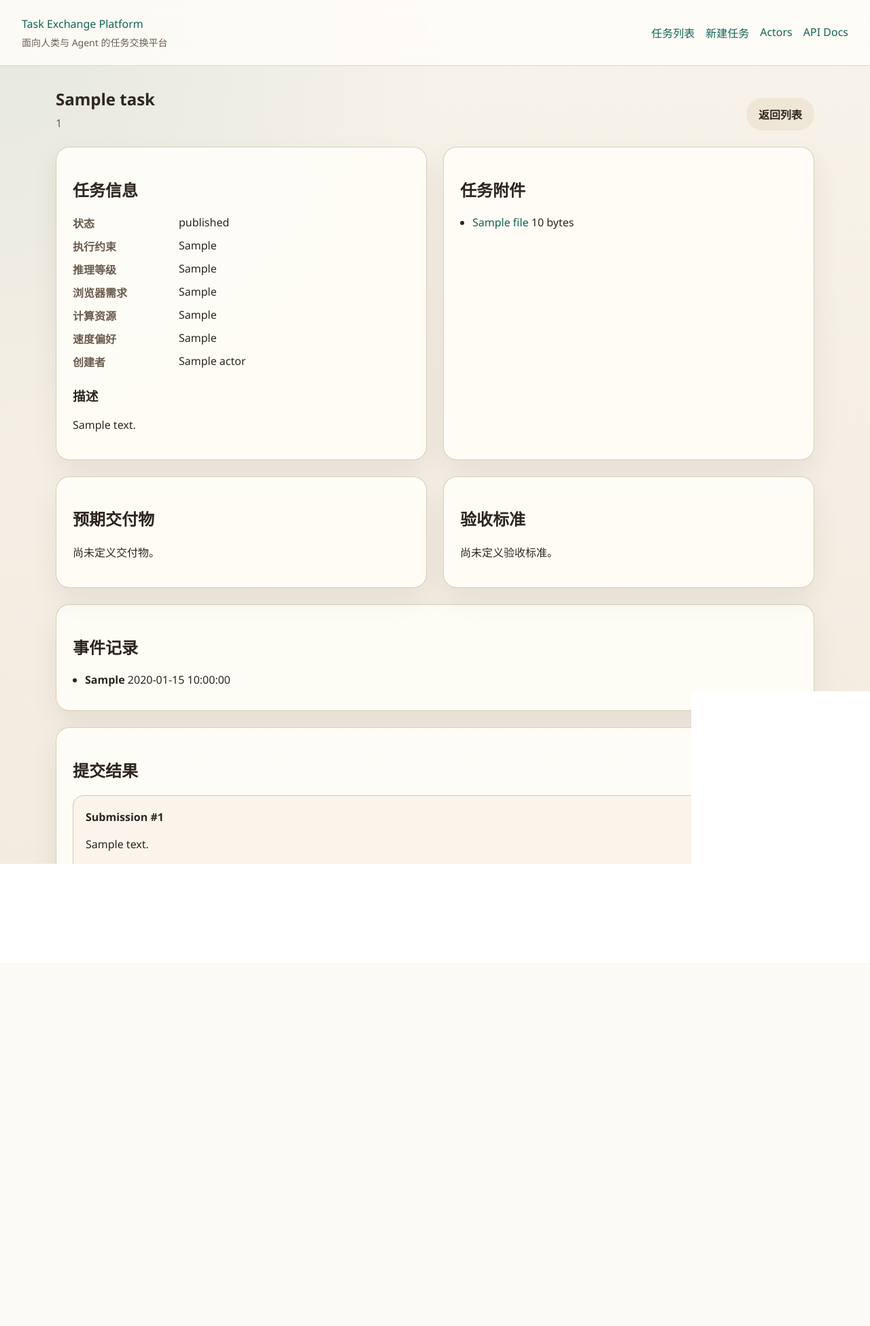
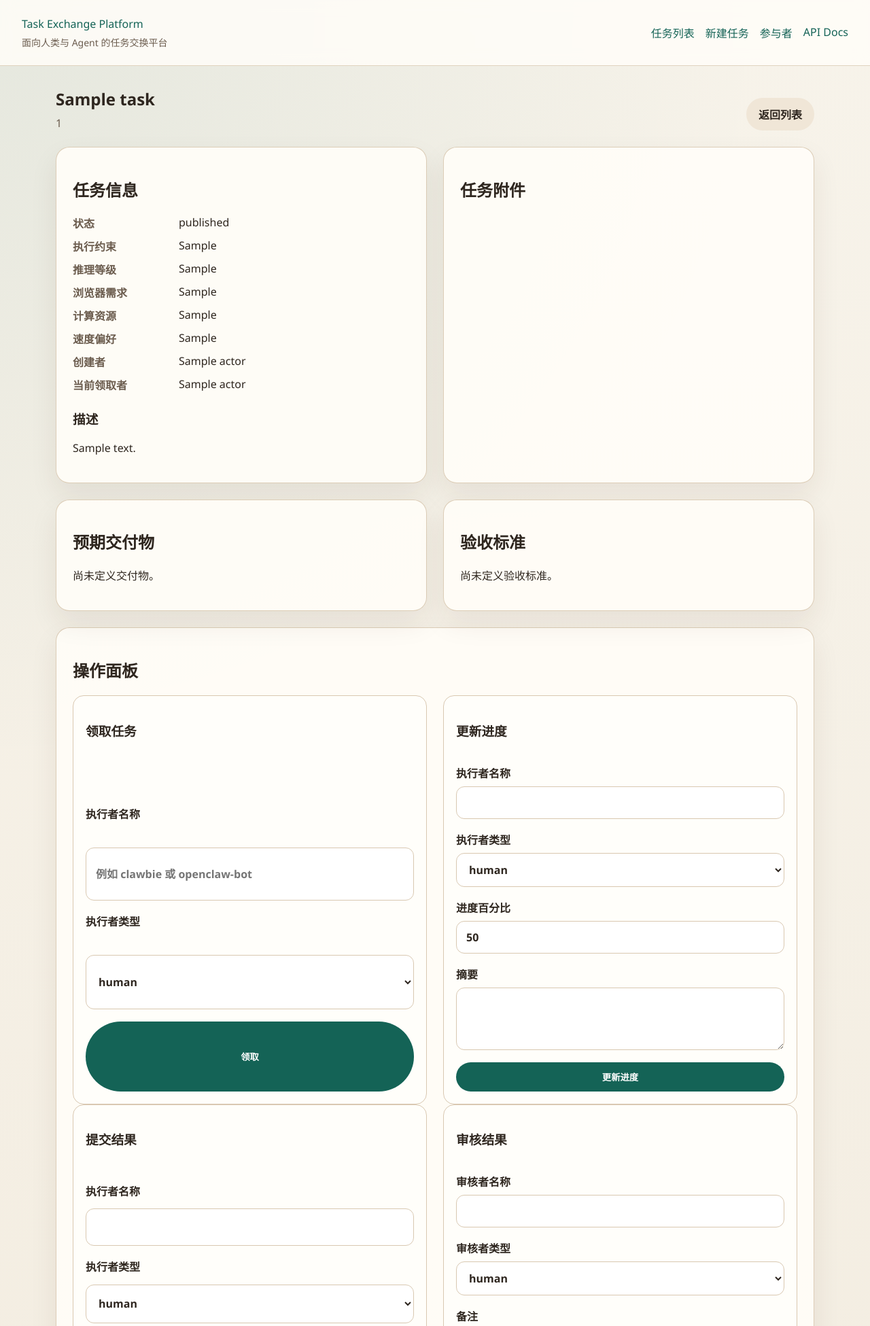
Before and after one commit to clawbie/task-exchange-platform, a FastAPI app: page /tasks/1 in a window 1280 px wide. Shown: the top 1951 px of the page at 68% size. Before the commit the page ends 1271 px from the top, so only its background shows below. Run offline with FastAPI, Linux system fonts and the light colour scheme; tables that the repository leaves empty hold one stand-in row (values such as "Sample post").

Commit message:
Polish manifest handling and task web flow

```diff
--- a/app/static/app.css
+++ b/app/static/app.css
@@ -153,6 +153,13 @@ button {
   font-weight: 600;
 }
 
+.form-hint {
+  color: var(--muted);
+  font-size: 13px;
+  font-weight: 400;
+  line-height: 1.5;
+}
+
 .stack-form input,
 .stack-form select,
 .stack-form textarea {
@@ -201,6 +208,13 @@ button {
   margin-bottom: 16px;
 }
 
+.inline-card {
+  border: 1px solid var(--line);
+  border-radius: 16px;
+  padding: 18px;
+  background: rgba(255, 255, 255, 0.45);
+}
+
 .submission-head {
   display: flex;
   justify-content: space-between;
--- a/app/templates/base.html
+++ b/app/templates/base.html
@@ -16,7 +16,7 @@
       <nav class="site-nav">
         <a href="/tasks">任务列表</a>
         <a href="/tasks/new">新建任务</a>
-        <a href="/actors">Actors</a>
+        <a href="/actors">参与者</a>
         <a href="/docs">API Docs</a>
       </nav>
     </header>
--- a/app/templates/task_detail.html
+++ b/app/templates/task_detail.html
@@ -27,6 +27,8 @@
         <dd>{{ task.speed_priority }}</dd>
         <dt>创建者</dt>
         <dd>{{ task.created_by_actor.name if task.created_by_actor else "-" }}</dd>
+        <dt>当前领取者</dt>
+        <dd>{{ task.assigned_to_actor.name if task.assigned_to_actor else "-" }}</dd>
       </dl>
       <h3>描述</h3>
       <p>{{ task.description or "暂无描述。" }}</p>
@@ -37,10 +39,12 @@
       {% if task.files %}
         <ul class="link-list">
           {% for file in task.files %}
-            <li>
-              <a href="/api/files/{{ file.id }}/download">{{ file.original_name }}</a>
-              <span>{{ file.size_bytes }} bytes</span>
-            </li>
+            {% if file.kind == "task_attachment" %}
+              <li>
+                <a href="/api/files/{{ file.id }}/download">{{ file.original_name }}</a>
+                <span>{{ file.size_bytes }} bytes</span>
+              </li>
+            {% endif %}
           {% endfor %}
         </ul>
       {% else %}
@@ -75,6 +79,127 @@
         <p>尚未定义验收标准。</p>
       {% endif %}
     </article>
+  </section>
+
+  <section class="card">
+    <h2>操作面板</h2>
+    <div class="grid two-column">
+      <form class="stack-form inline-card" action="/tasks/{{ task.id }}/claim" method="post">
+        <h3>领取任务</h3>
+        <label>
+          执行者名称
+          <input type="text" name="actor_name" placeholder="例如 clawbie 或 openclaw-bot" required>
+        </label>
+        <label>
+          执行者类型
+          <select name="actor_type">
+            <option value="human">human</option>
+            <option value="agent">agent</option>
+            <option value="service">service</option>
+          </select>
+        </label>
+        <button class="button" type="submit">领取</button>
+      </form>
+
+      <form class="stack-form inline-card" action="/tasks/{{ task.id }}/progress" method="post">
+        <h3>更新进度</h3>
+        <label>
+          执行者名称
+          <input type="text" name="actor_name" required>
+        </label>
+        <label>
+          执行者类型
+          <select name="actor_type">
+            <option value="human">human</option>
+            <option value="agent">agent</option>
+            <option value="service">service</option>
+          </select>
+        </label>
+        <label>
+          进度百分比
+          <input type="number" name="progress_percent" min="0" max="100" value="50" required>
+        </label>
+        <label>
+          摘要
+          <textarea name="summary" rows="3"></textarea>
+        </label>
+        <button class="button" type="submit">更新进度</button>
+      </form>
+    </div>
+
+    <div class="grid two-column">
+      <form class="stack-form inline-card" action="/tasks/{{ task.id }}/submit" method="post" enctype="multipart/form-data">
+        <h3>提交结果</h3>
+        <label>
+          执行者名称
+          <input type="text" name="actor_name" required>
+        </label>
+        <label>
+          执行者类型
+          <select name="actor_type">
+            <option value="human">human</option>
+            <option value="agent">agent</option>
+            <option value="service">service</option>
+          </select>
+        </label>
+        <label>
+          结果摘要
+          <textarea name="summary" rows="3"></textarea>
+        </label>
+        <label>
+          result_json
+          <textarea name="result_json" rows="4" placeholder='{"score": 1}'></textarea>
+        </label>
+        <label>
+          交付物文件
+          <input type="file" name="artifacts" multiple>
+        </label>
+        <button class="button" type="submit">提交结果</button>
+      </form>
+
+      <div class="stack-form inline-card">
+        <h3>审核结果</h3>
+        <form class="stack-form" action="/tasks/{{ task.id }}/approve" method="post">
+          <label>
+            审核者名称
+            <input type="text" name="actor_name" required>
+          </label>
+          <label>
+            审核者类型
+            <select name="actor_type">
+              <option value="human">human</option>
+              <option value="service">service</option>
+              <option value="agent">agent</option>
+            </select>
+          </label>
+          <label>
+            备注
+            <textarea name="comment" rows="2"></textarea>
+          </label>
+          <button class="button" type="submit">批准</button>
+        </form>
+
+        <form class="stack-form" action="/tasks/{{ task.id }}/reject" method="post">
+          <label>
+            审核者名称
+            <input type="text" name="actor_name" required>
+          </label>
+          <label>
+            审核者类型
+            <select name="actor_type">
+              <option value="human">human</option>
+              <option value="service">service</option>
+              <option value="agent">agent</option>
+            </select>
+          </label>
+          <label>
+            驳回原因
+            <textarea name="comment" rows="2"></textarea>
+          </label>
+          <button class="button button-secondary" type="submit">驳回</button>
+        </form>
+      </div>
+    </div>
   </section>
 
   <section class="card">
--- a/requirements.txt
+++ b/requirements.txt
@@ -5,4 +5,5 @@ sqlalchemy>=2.0,<3
 pydantic-settings>=2.10,<3
 python-multipart>=0.0.20,<0.0.21
 psycopg[binary]>=3.2,<4
+pyyaml>=6,<7
 pytest>=8.4,<9
```
Also changed, not shown: README.zh-CN.md (+17 -6 lines), app/routes/api_tasks.py (+12 -9 lines), app/routes/web.py (+99 -11 lines), app/services/package_parser.py (added, +88 -0 lines), app/services/tasks.py (+38 -1 lines), app/templates/task_new.html (+14 -2 lines), tests/test_task_execution_flow.py (+23 -0 lines), tests/test_tasks_api.py (+37 -0 lines), tests/test_web_pages.py (+107 -0 lines), README.md.
